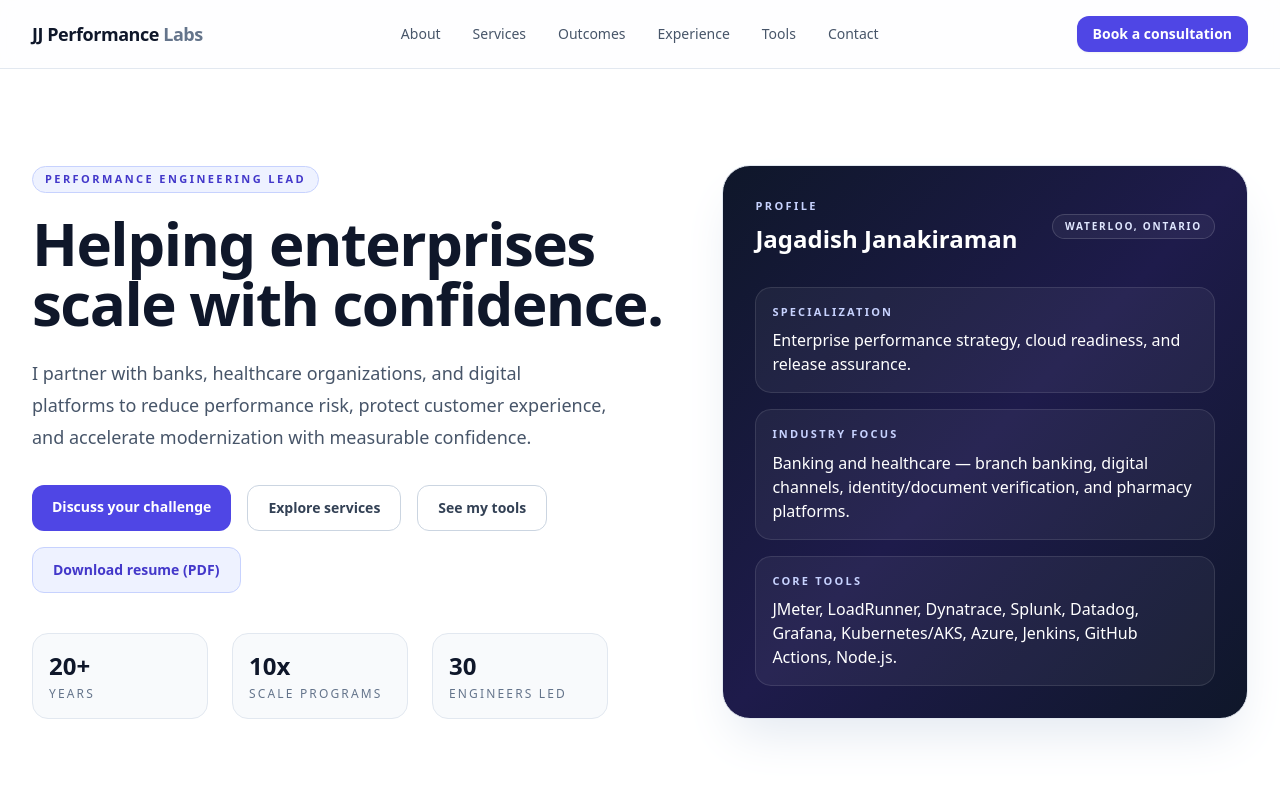
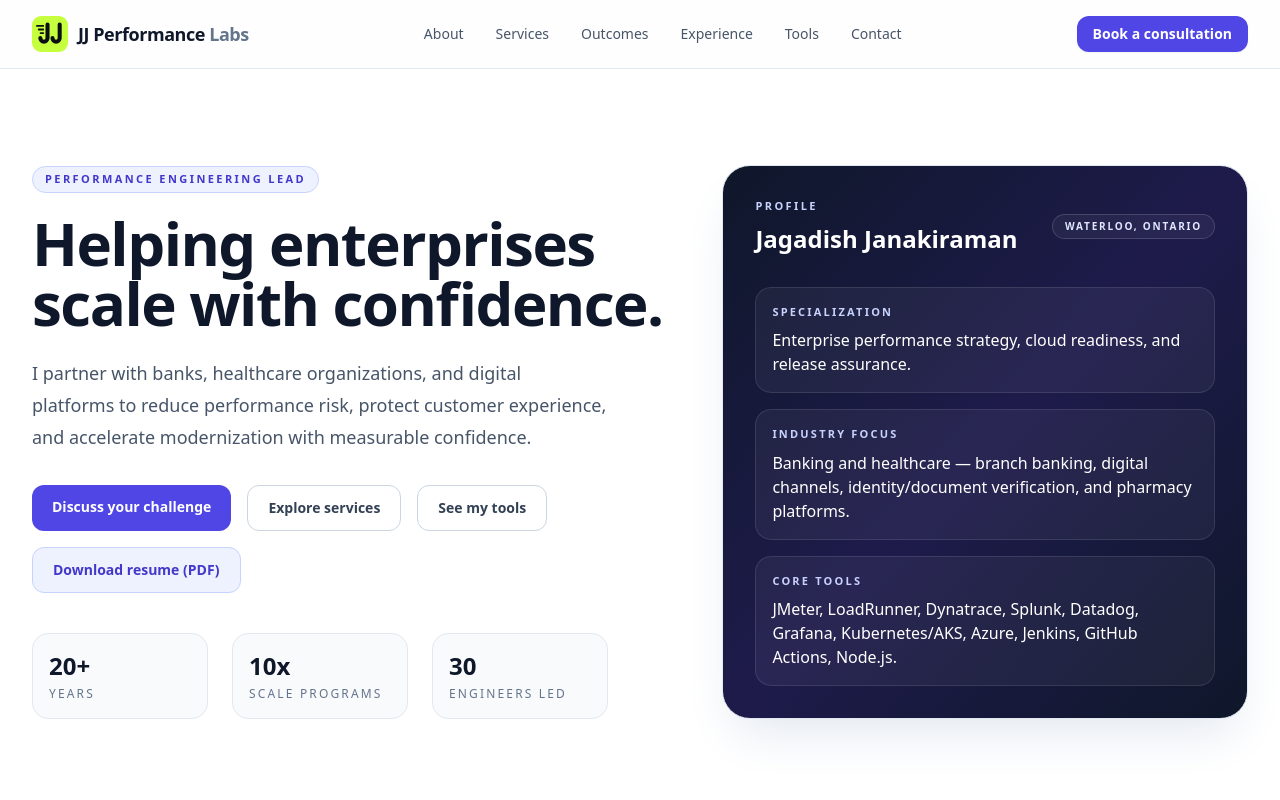
Before and after one commit to jagsrj/JJConsultancyServices, a plain HTML site: page docs/index.html in a window 1280 px wide. Shown: the top 800 px of the page. Drawn offline with Linux system fonts and the light colour scheme.

Commit message:
Add Velocity JJ logo and favicons (#3)
Claude-Session: https://claude.ai/code/session_01SBgUYUqjyjaXfynx9GYy5z

Co-authored-by: Claude <noreply@anthropic.com>

```diff
--- a/docs/index.html
+++ b/docs/index.html
@@ -21,6 +21,9 @@
   <meta name="twitter:card" content="summary_large_image" />
   <meta name="twitter:title" content="JJ Performance Labs | Performance Engineering & Cloud Optimization" />
   <meta name="twitter:description" content="Helping banks, healthcare organizations, and enterprise platforms achieve performance confidence, cloud readiness, and resilient operations." />
+  <link rel="icon" href="favicon.svg" type="image/svg+xml">
+  <link rel="icon" href="favicon.ico" sizes="32x32">
+  <link rel="apple-touch-icon" href="apple-touch-icon.png">
   <link rel="stylesheet" href="styles.css">
   <style>
     html { scroll-behavior: smooth; }
@@ -31,8 +34,9 @@
 <body class="bg-slate-50 text-slate-800 antialiased">
   <header class="sticky top-0 z-50 border-b border-slate-200 bg-white/80 glass">
     <div class="mx-auto flex max-w-7xl items-center justify-between px-4 py-4 lg:px-8">
-      <a href="#home" class="text-lg font-bold tracking-tight text-slate-900">
-        JJ Performance <span class="text-slate-500">Labs</span>
+      <a href="#home" class="text-lg font-bold tracking-tight text-slate-900" style="display:flex;align-items:center;gap:10px">
+        <img src="jj-mark-volt.svg" alt="" width="36" height="36" style="width:36px;height:36px;display:block">
+        <span>JJ Performance <span class="text-slate-500">Labs</span></span>
       </a>
       <nav class="hidden items-center gap-8 text-sm font-medium text-slate-600 md:flex">
         <a href="#about" class="transition hover:text-indigo-600">About</a>
```
Also changed, not shown: docs/apple-touch-icon.png (added), docs/favicon.ico (added), docs/favicon.svg (added), docs/jj-mark-512.png (added), docs/jj-mark-volt.svg (added).
